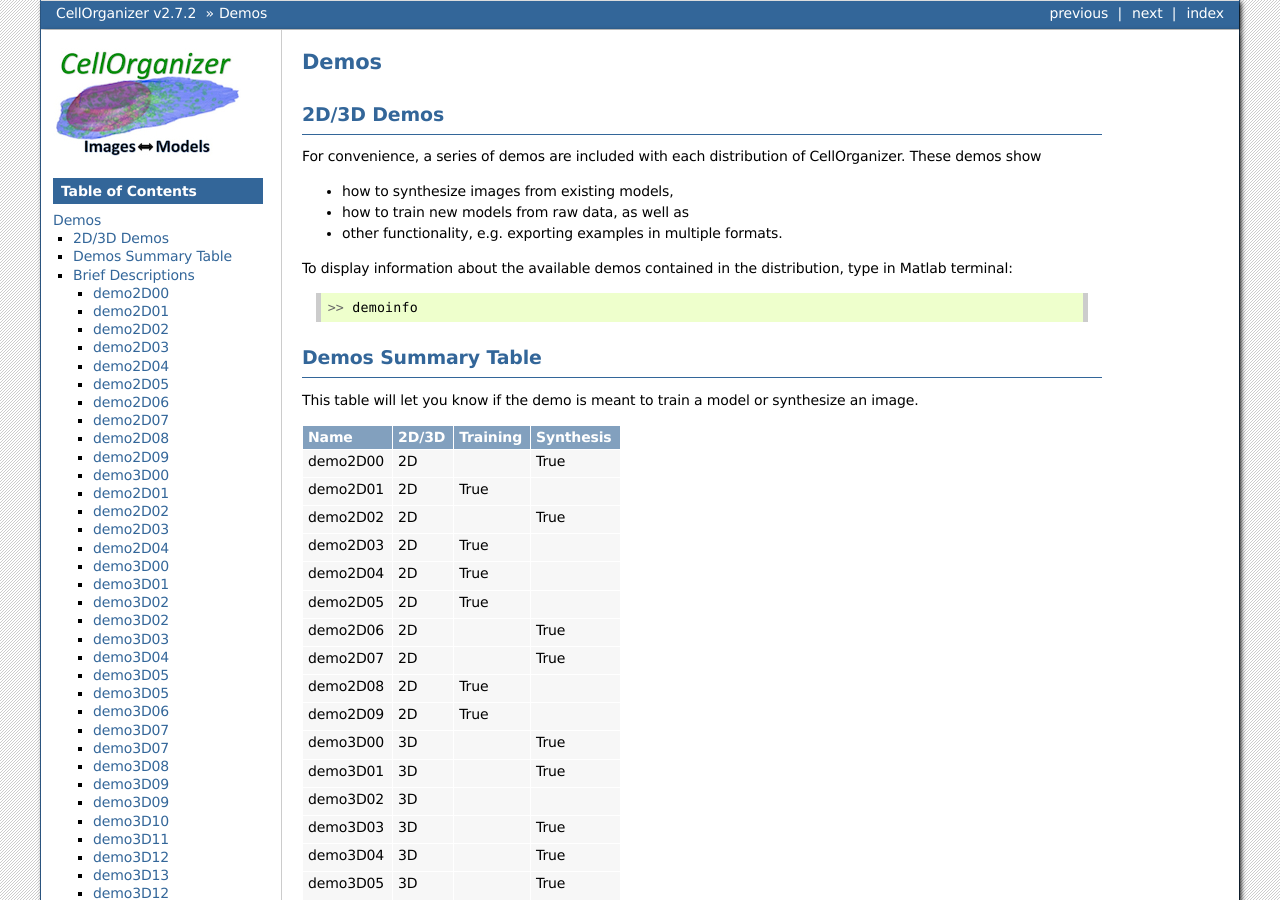
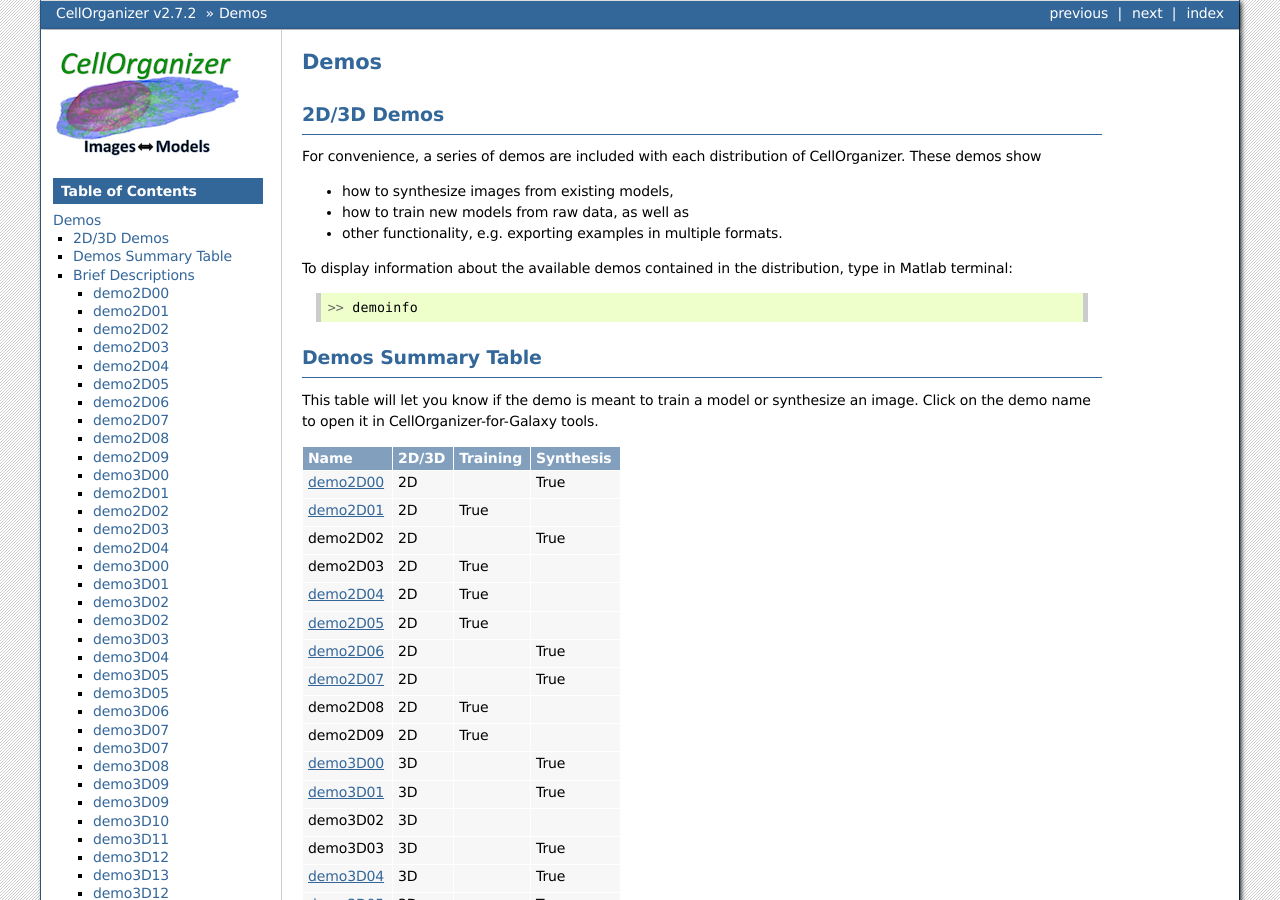
Before and after one commit to murphygroup/cellorganizer-documentation_old, a Sphinx documentation site: the page built from source/chapters/demos.rst, in a window 1280 px wide and 900 px high. Built offline with Sphinx 7.4.7, drawn with Linux system fonts in a browser that asks for light colours.

Commit message:
Add links to demos table

```diff
--- a/source/chapters/demos.rst
+++ b/source/chapters/demos.rst
@@ -18,122 +18,137 @@
 Demos Summary Table
 *******************
 This table will let you know if the demo is meant to train a model or synthesize an image.
+Click on the demo name to open it in CellOrganizer-for-Galaxy tools.
 
-+----------+---------+------------+-------------+
-| Name     | 2D/3D   | Training   | Synthesis   |
-+==========+=========+============+=============+
-| demo2D00 | 2D      |            | True        |
-+----------+---------+------------+-------------+
-| demo2D01 | 2D      | True       |             |
-+----------+---------+------------+-------------+
-| demo2D02 | 2D      |            | True        |
-+----------+---------+------------+-------------+
-| demo2D03 | 2D      | True       |             |
-+----------+---------+------------+-------------+
-| demo2D04 | 2D      | True       |             |
-+----------+---------+------------+-------------+
-| demo2D05 | 2D      | True       |             |
-+----------+---------+------------+-------------+
-| demo2D06 | 2D      |            | True        |
-+----------+---------+------------+-------------+
-| demo2D07 | 2D      |            | True        |
-+----------+---------+------------+-------------+
-| demo2D08 | 2D      | True       |             |
-+----------+---------+------------+-------------+
-| demo2D09 | 2D      | True       |             |
-+----------+---------+------------+-------------+
-| demo3D00 | 3D      |            | True        |
-+----------+---------+------------+-------------+
-| demo3D01 | 3D      |            | True        |
-+----------+---------+------------+-------------+
-| demo3D02 | 3D      |            |             |
-+----------+---------+------------+-------------+
-| demo3D03 | 3D      |            | True        |
-+----------+---------+------------+-------------+
-| demo3D04 | 3D      |            | True        |
-+----------+---------+------------+-------------+
-| demo3D05 | 3D      |            | True        |
-+----------+---------+------------+-------------+
-| demo3D06 | 3D      |            | True        |
-+----------+---------+------------+-------------+
-| demo3D07 | 3D      |            | True        |
-+----------+---------+------------+-------------+
-| demo3D08 | 3D      |            | True        |
-+----------+---------+------------+-------------+
-| demo3D09 | 3D      |            | True        |
-+----------+---------+------------+-------------+
-| demo3D10 | 3D      |            | True        |
-+----------+---------+------------+-------------+
-| demo3D11 | 3D      | True       |             |
-+----------+---------+------------+-------------+
-| demo3D12 | 3D      | True       |             |
-+----------+---------+------------+-------------+
-| demo3D13 | 3D      |            |             |
-+----------+---------+------------+-------------+
-| demo3D14 | 3D      |            |             |
-+----------+---------+------------+-------------+
-| demo3D15 | 3D      |            | True        |
-+----------+---------+------------+-------------+
-| demo3D16 | 3D      |            |             |
-+----------+---------+------------+-------------+
-| demo3D18 | 3D      | True       |             |
-+----------+---------+------------+-------------+
-| demo3D19 | 3D      |            |             |
-+----------+---------+------------+-------------+
-| demo3D20 | 3D      | True       |             |
-+----------+---------+------------+-------------+
-| demo3D21 | 3D      | True       |             |
-+----------+---------+------------+-------------+
-| demo3D22 | 3D      |            | True        |
-+----------+---------+------------+-------------+
-| demo3D23 | 3D      |            | True        |
-+----------+---------+------------+-------------+
-| demo3D24 | 3D      |            | True        |
-+----------+---------+------------+-------------+
-| demo3D25 | 3D      |            | True        |
-+----------+---------+------------+-------------+
-| demo3D26 | 3D      |            | True        |
-+----------+---------+------------+-------------+
-| demo3D27 | 3D      |            |             |
-+----------+---------+------------+-------------+
-| demo3D28 | 3D      |            |             |
-+----------+---------+------------+-------------+
-| demo3D29 | 3D      | True       |             |
-+----------+---------+------------+-------------+
-| demo3D30 | 3D      |            | True        |
-+----------+---------+------------+-------------+
-| demo3D31 | 3D      |            | True        |
-+----------+---------+------------+-------------+
-| demo3D32 | 3D      |            | True        |
-+----------+---------+------------+-------------+
-| demo3D33 | 3D      |            | True        |
-+----------+---------+------------+-------------+
-| demo3D34 | 3D      |            | True        |
-+----------+---------+------------+-------------+
-| demo3D35 | 3D      |            |             |
-+----------+---------+------------+-------------+
-| demo3D36 | 3D      |            | True        |
-+----------+---------+------------+-------------+
-| demo3D37 | 3D      |            | True        |
-+----------+---------+------------+-------------+
-| demo3D38 | 3D      |            | True        |
-+----------+---------+------------+-------------+
-| demo3D39 | 3D      |            | True        |
-+----------+---------+------------+-------------+
-| demo3D40 | 3D      | True       |             |
-+----------+---------+------------+-------------+
-| demo3D41 | 3D      |            | True        |
-+----------+---------+------------+-------------+
-| demo3D42 | 3D      | True       |             |
-+----------+---------+------------+-------------+
-| demo3D43 | 3D      |            | True        |
-+----------+---------+------------+-------------+
-| demo3D44 | 3D      |            | True        |
-+----------+---------+------------+-------------+
-| demo3D45 | 3D      | True       |             |
-+----------+---------+------------+-------------+
-| demo3D46 | 3D      |            | True        |
-+----------+---------+------------+-------------+
++-----------+---------+------------+-------------+
+| Name      | 2D/3D   | Training   | Synthesis   |
++===========+=========+============+=============+
+| demo2D00_ | 2D      |            | True        |
++-----------+---------+------------+-------------+
+| demo2D01_ | 2D      | True       |             |
++-----------+---------+------------+-------------+
+| demo2D02  | 2D      |            | True        |
++-----------+---------+------------+-------------+
+| demo2D03  | 2D      | True       |             |
++-----------+---------+------------+-------------+
+| demo2D04_ | 2D      | True       |             |
++-----------+---------+------------+-------------+
+| demo2D05_ | 2D      | True       |             |
++-----------+---------+------------+-------------+
+| demo2D06_ | 2D      |            | True        |
++-----------+---------+------------+-------------+
+| demo2D07_ | 2D      |            | True        |
++-----------+---------+------------+-------------+
+| demo2D08  | 2D      | True       |             |
++-----------+---------+------------+-------------+
+| demo2D09  | 2D      | True       |             |
++-----------+---------+------------+-------------+
+| demo3D00_ | 3D      |            | True        |
++-----------+---------+------------+-------------+
+| demo3D01_ | 3D      |            | True        |
++-----------+---------+------------+-------------+
+| demo3D02  | 3D      |            |             |
++-----------+---------+------------+-------------+
+| demo3D03  | 3D      |            | True        |
++-----------+---------+------------+-------------+
+| demo3D04_ | 3D      |            | True        |
++-----------+---------+------------+-------------+
+| demo3D05_ | 3D      |            | True        |
++-----------+---------+------------+-------------+
+| demo3D06  | 3D      |            | True        |
++-----------+---------+------------+-------------+
+| demo3D07  | 3D      |            | True        |
++-----------+---------+------------+-------------+
+| demo3D08  | 3D      |            | True        |
++-----------+---------+------------+-------------+
+| demo3D09  | 3D      |            | True        |
++-----------+---------+------------+-------------+
+| demo3D10  | 3D      |            | True        |
++-----------+---------+------------+-------------+
+| demo3D11_ | 3D      | True       |             |
++-----------+---------+------------+-------------+
+| demo3D12_ | 3D      | True       |             |
++-----------+---------+------------+-------------+
+| demo3D13  | 3D      |            |             |
++-----------+---------+------------+-------------+
+| demo3D14  | 3D      |            |             |
++-----------+---------+------------+-------------+
+| demo3D15  | 3D      |            | True        |
++-----------+---------+------------+-------------+
+| demo3D16  | 3D      |            |             |
++-----------+---------+------------+-------------+
+| demo3D18  | 3D      | True       |             |
++-----------+---------+------------+-------------+
+| demo3D19  | 3D      |            |             |
++-----------+---------+------------+-------------+
+| demo3D20  | 3D      | True       |             |
++-----------+---------+------------+-------------+
+| demo3D21  | 3D      | True       |             |
++-----------+---------+------------+-------------+
+| demo3D22  | 3D      |            | True        |
++-----------+---------+------------+-------------+
+| demo3D23  | 3D      |            | True        |
++-----------+---------+------------+-------------+
+| demo3D24  | 3D      |            | True        |
++-----------+---------+------------+-------------+
+| demo3D25  | 3D      |            | True        |
++-----------+---------+------------+-------------+
+| demo3D26  | 3D      |            | True        |
++-----------+---------+------------+-------------+
+| demo3D27  | 3D      |            |             |
++-----------+---------+------------+-------------+
+| demo3D28  | 3D      |            |             |
++-----------+---------+------------+-------------+
+| demo3D29  | 3D      | True       |             |
++-----------+---------+------------+-------------+
+| demo3D30  | 3D      |            | True        |
++-----------+---------+------------+-------------+
+| demo3D31  | 3D      |            | True        |
++-----------+---------+------------+-------------+
+| demo3D32  | 3D      |            | True        |
++-----------+---------+------------+-------------+
+| demo3D33  | 3D      |            | True        |
++-----------+---------+------------+-------------+
+| demo3D34  | 3D      |            | True        |
++-----------+---------+------------+-------------+
+| demo3D35  | 3D      |            |             |
++-----------+---------+------------+-------------+
+| demo3D36  | 3D      |            | True        |
++-----------+---------+------------+-------------+
+| demo3D37  | 3D      |            | True        |
++-----------+---------+------------+-------------+
+| demo3D38  | 3D      |            | True        |
++-----------+---------+------------+-------------+
+| demo3D39  | 3D      |            | True        |
++-----------+---------+------------+-------------+
+| demo3D40  | 3D      | True       |             |
++-----------+---------+------------+-------------+
+| demo3D41  | 3D      |            | True        |
++-----------+---------+------------+-------------+
+| demo3D42  | 3D      | True       |             |
++-----------+---------+------------+-------------+
+| demo3D43  | 3D      |            | True        |
++-----------+---------+------------+-------------+
+| demo3D44  | 3D      |            | True        |
++-----------+---------+------------+-------------+
+| demo3D45  | 3D      | True       |             |
++-----------+---------+------------+-------------+
+| demo3D46  | 3D      |            | True        |
++-----------+---------+------------+-------------+
+
+.. _demo2D00: http://galaxy.compbio.cs.cmu.edu:8080/u/cellorganizer/h/demo2d00
+.. _demo2D01: http://galaxy.compbio.cs.cmu.edu:8080/u/cellorganizer/h/demo2d01
+.. _demo2D04: http://galaxy.compbio.cs.cmu.edu:8080/u/cellorganizer/h/demo2d04
+.. _demo2D05: http://galaxy.compbio.cs.cmu.edu:8080/u/cellorganizer/h/demo2d05
+.. _demo2D06: http://galaxy.compbio.cs.cmu.edu:8080/u/cellorganizer/h/demo2d06
+.. _demo2D07: http://galaxy.compbio.cs.cmu.edu:8080/u/cellorganizer/h/demo2d07
+.. _demo3D00: http://galaxy.compbio.cs.cmu.edu:8080/u/cellorganizer/h/demo3d00
+.. _demo3D01: http://galaxy.compbio.cs.cmu.edu:8080/u/cellorganizer/h/demo3d01
+.. _demo3D04: http://galaxy.compbio.cs.cmu.edu:8080/u/cellorganizer/h/demo3d04
+.. _demo3D05: http://galaxy.compbio.cs.cmu.edu:8080/u/cellorganizer/h/demo3d05
+.. _demo3D11: http://galaxy.compbio.cs.cmu.edu:8080/u/cellorganizer/h/demo3d11
+.. _demo3D12: http://galaxy.compbio.cs.cmu.edu:8080/u/cellorganizer/h/demo3d12
+
 
 
 Brief Descriptions
```
